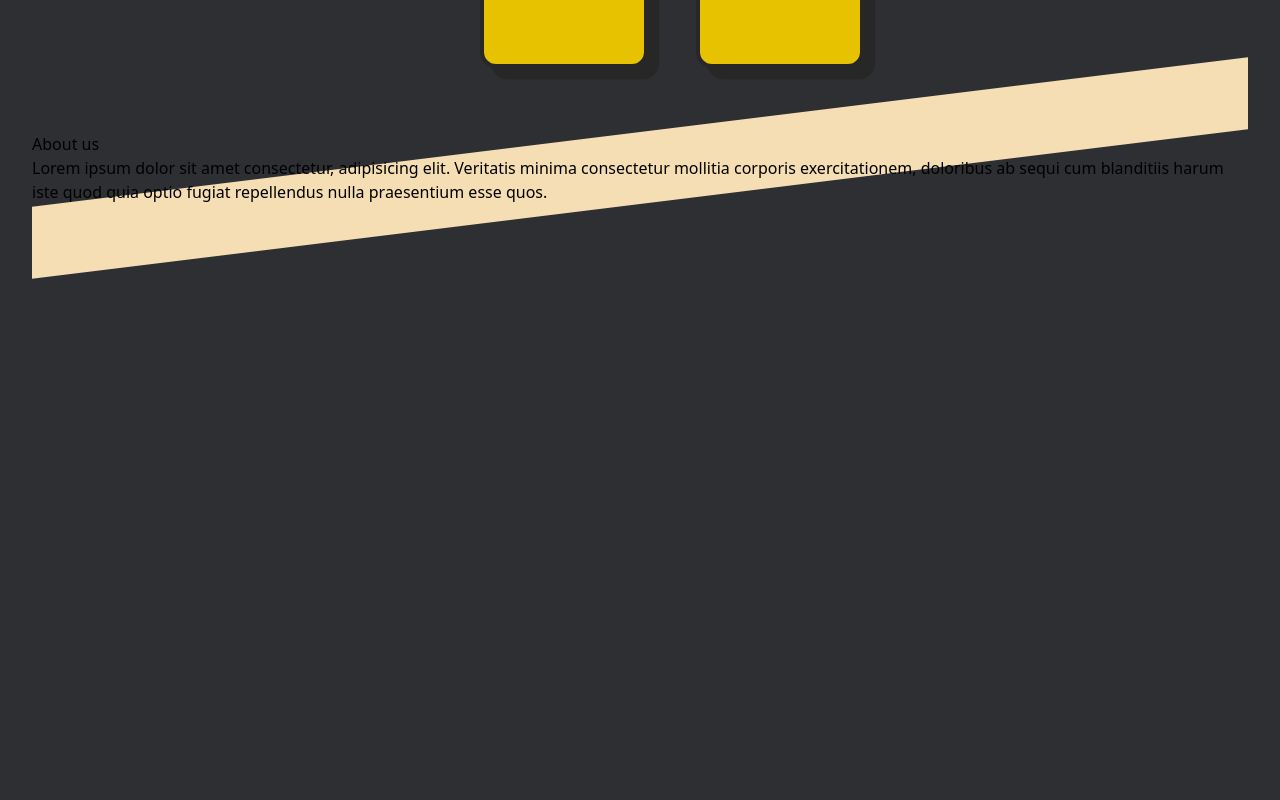
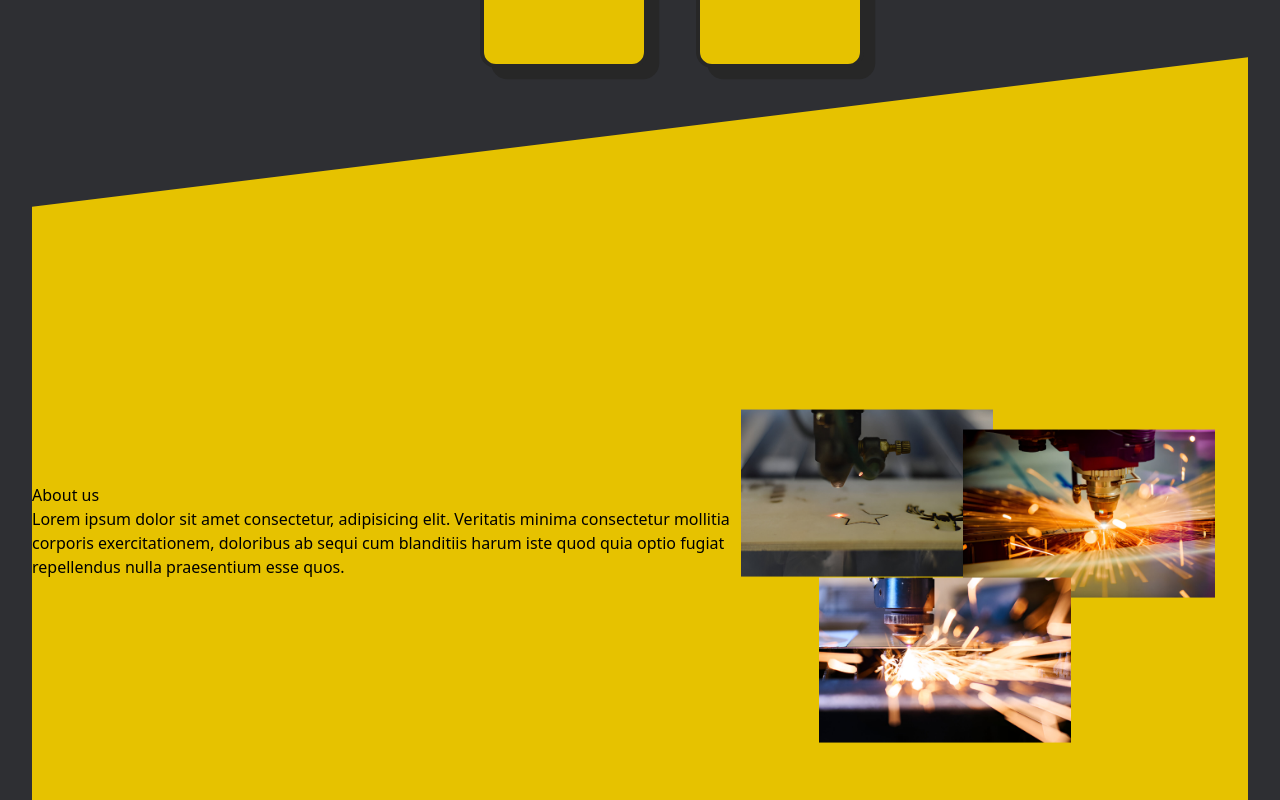
Before and after one commit to gaqlaxy/Engraving, a React (Vite) app: page / in a window 1280 px wide. Shown: the part 1400-2200 px from the top of the page. Before the commit the page ends 1753 px from the top, so only its background shows below. Built offline with nearby package versions, Linux system fonts and the light colour scheme.

Commit message:
Started About Section

```diff
--- a/src/Pages/About.jsx
+++ b/src/Pages/About.jsx
@@ -3,15 +3,34 @@ import React from "react";
 export default function About() {
   return (
     <>
-      <div className="aboutus">
+      <div className="aboutus flex justify-between relative ">
+        <div className="aboutus-content">
           <h1>About us</h1>
-        <p>
+          <p className="">
             Lorem ipsum dolor sit amet consectetur, adipisicing elit. Veritatis
             minima consectetur mollitia corporis exercitationem, doloribus ab
             sequi cum blanditiis harum iste quod quia optio fugiat repellendus
             nulla praesentium esse quos.
           </p>
         </div>
+        <div className="aboutus-img relative">
+          <img
+            src="heroimg2.jpg"
+            alt=""
+            className="w-1/2 absolute top-[10.5rem] right-[11rem] z-10"
+          />
+          <img
+            src="heroimg3.jpg"
+            alt=""
+            className="w-1/2 absolue top-1 right-2 z-10"
+          />
+          <img
+            src="heroimg1.jpg"
+            alt=""
+            className="w-1/2 absolute right-[2rem] top-[1.25rem] z-0 "
+          />
+        </div>
+      </div>
     </>
   );
 }
--- a/src/index.css
+++ b/src/index.css
@@ -108,14 +108,24 @@
     }
   } */
   .aboutus {
-    background-color: wheat;
-    /* -webkit-transform: skewY(-7deg); */
+    background-color: #e6c200;
     transform: skewY(-7deg);
-    /* padding: 20rem 0; */
+    padding: 20rem 0;
     margin: 1rem 2rem 0 2rem;
   }
   .aboutus > * {
     -webkit-transform: skewY(7deg);
     transform: skewY(7deg);
   }
+  .aboutus-img img {
+    transition: transform 0.3s ease, box-shadow 0.3s ease, z-index 0.3s ease;
+    border: 1px solid transparent; /* Initial border */
+  }
+
+  .aboutus-img img:hover {
+    transform: scale(1.2); /* Scale up the image on hover */
+    box-shadow: 0 10px 20px rgba(0, 0, 0, 0.3); /* Add shadow for emphasis */
+    border-color: #e6c200; /* Highlight border color */
+    z-index: 20; /* Ensure the image appears above others */
+  }
 }
```
Lines whose indentation alone changed are shown as unchanged.
